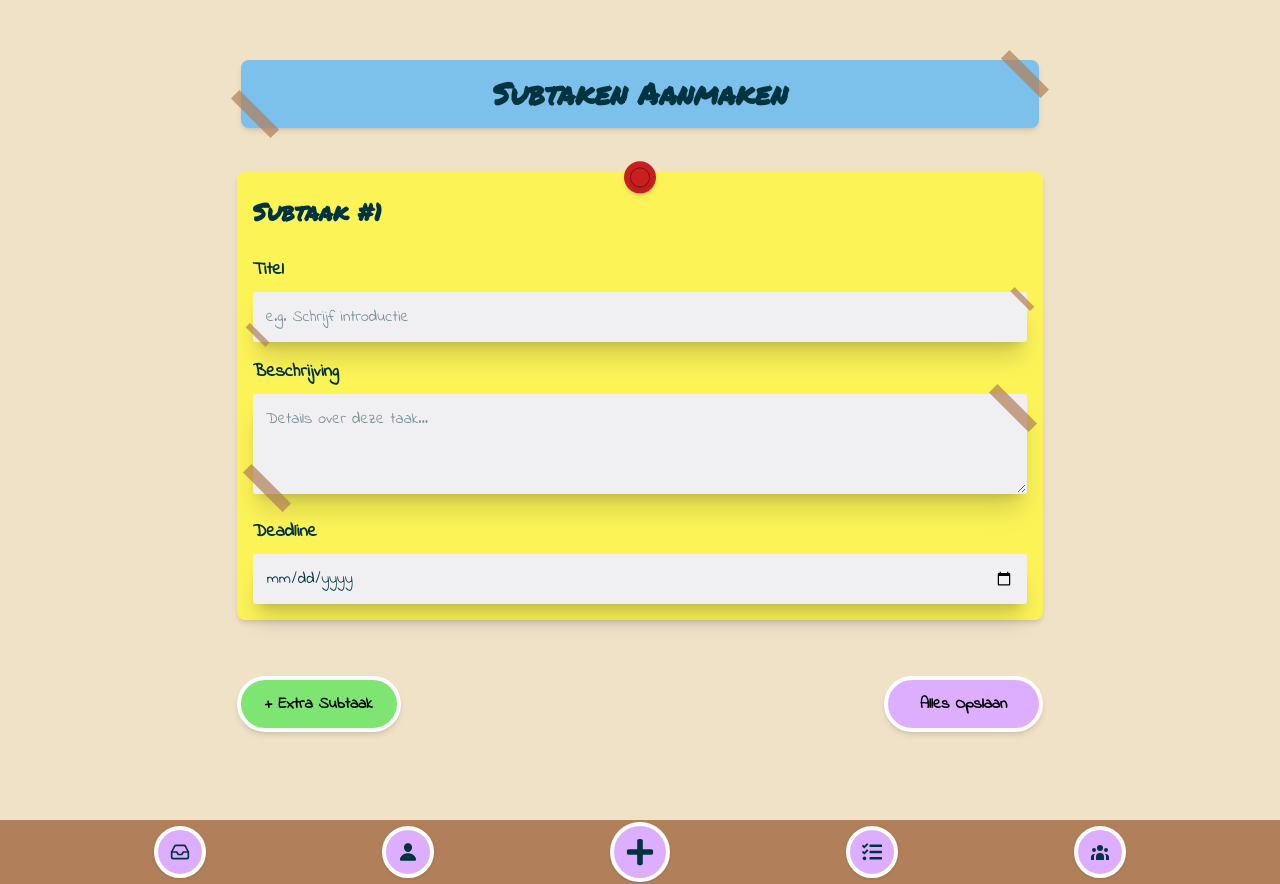
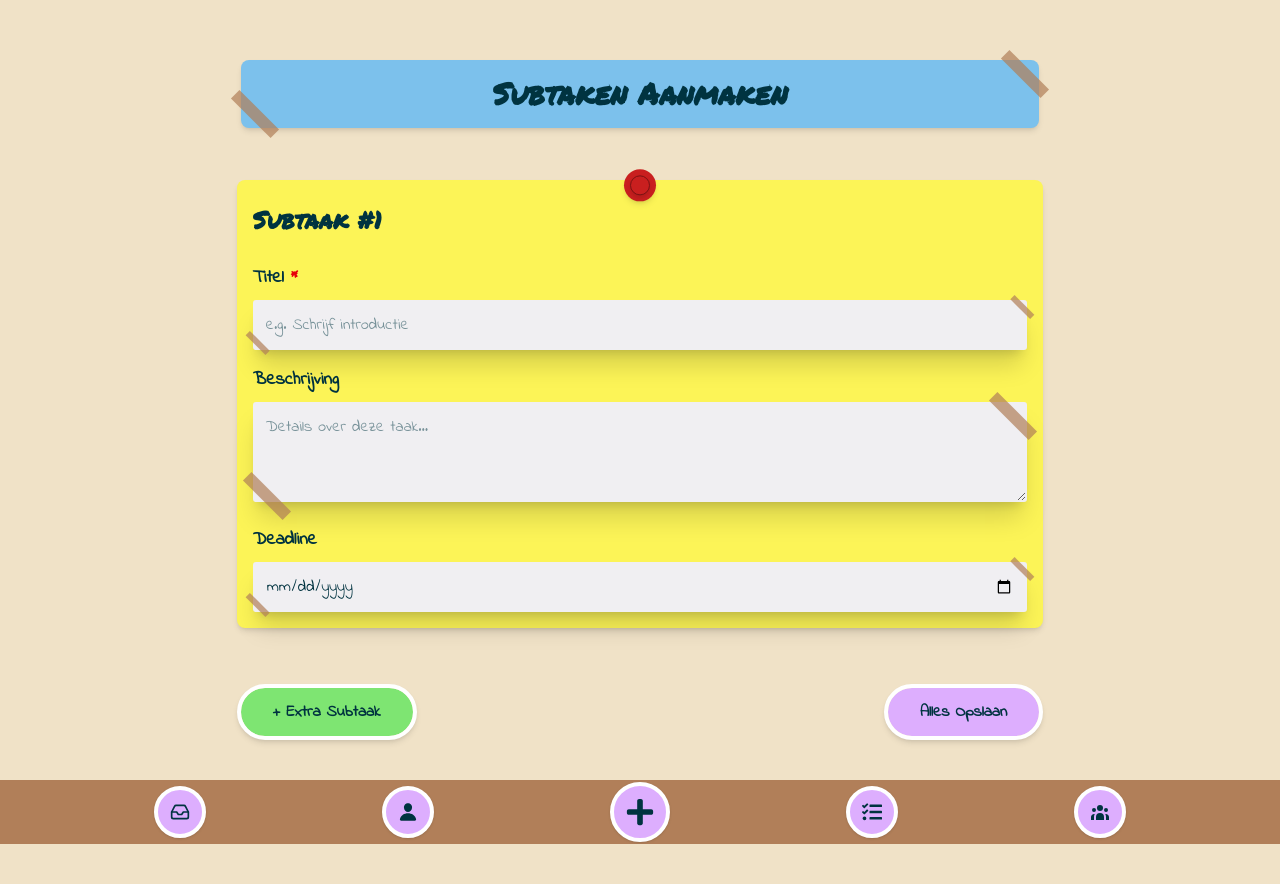
Before and after one commit to dingoskye/tle8-startup, a React (Vite) app in the folder front-end/: page /sub-takenmaken in a window 1280 px wide. After the commit the page ends 844 px from the top, so only its background shows below. Built offline with nearby package versions, Linux system fonts and the light colour scheme.

Commit message:
Refactor button styles and update CreateSubtasks component to use new Button component
wcag getest

```diff
--- a/front-end/src/components/ui/button.jsx
+++ b/front-end/src/components/ui/button.jsx
@@ -1,6 +1,5 @@
 import {Button as ButtonPrimitive} from "@base-ui/react/button"
 import {cva} from "class-variance-authority";
-
 import {cn} from "@/lib/utils"
 
 const buttonVariants = cva(
@@ -9,19 +8,27 @@ const buttonVariants = cva(
         variants: {
             variant: {
                 default: "bg-primary text-primary-foreground hover:bg-primary/80",
-                outline:
-                    "border-border bg-background hover:bg-muted hover:text-foreground aria-expanded:bg-muted aria-expanded:text-foreground dark:bg-transparent dark:hover:bg-input/30",
-                secondary:
-                    "bg-secondary text-secondary-foreground hover:bg-[color-mix(in_oklch,var(--secondary),var(--foreground)_5%)] aria-expanded:bg-secondary aria-expanded:text-secondary-foreground",
-                ghost:
-                    "hover:bg-muted hover:text-foreground aria-expanded:bg-muted aria-expanded:text-foreground dark:hover:bg-muted/50",
-                destructive:
-                    "bg-destructive/10 text-destructive hover:bg-destructive/20 focus-visible:border-destructive/40 focus-visible:ring-destructive/20 dark:bg-destructive/20 dark:hover:bg-destructive/30 dark:focus-visible:ring-destructive/40",
+
+
+                purple: "bg-button-purple text-text border-4 border-white rounded-full shadow-md font-bold hover:scale-105 focus-visible:ring-black focus-visible:border-black",
+                green: "bg-secondary text-text border-4 border-white rounded-full shadow-md font-bold hover:scale-105 focus-visible:ring-black focus-visible:border-black",
+                "boardit-white": "bg-bg-white text-red-700 border-4 border-white rounded-full shadow-md font-bold hover:scale-105 focus-visible:ring-black focus-visible:border-black",
+
+
+                outline: "border-border bg-background hover:bg-muted hover:text-foreground aria-expanded:bg-muted aria-expanded:text-foreground dark:bg-transparent dark:hover:bg-input/30",
+                secondary: "bg-secondary text-secondary-foreground hover:bg-[color-mix(in_oklch,var(--secondary),var(--foreground)_5%)] aria-expanded:bg-secondary aria-expanded:text-secondary-foreground",
+                ghost: "hover:bg-muted hover:text-foreground aria-expanded:bg-muted aria-expanded:text-foreground dark:hover:bg-muted/50",
+                destructive: "bg-destructive/10 text-destructive hover:bg-destructive/20 focus-visible:border-destructive/40 focus-visible:ring-destructive/20 dark:bg-destructive/20 dark:hover:bg-destructive/30 dark:focus-visible:ring-destructive/40",
                 link: "text-primary underline-offset-4 hover:underline",
             },
             size: {
-                default:
-                    "h-8 gap-1.5 px-3 has-data-[icon=inline-end]:pr-2.5 has-data-[icon=inline-start]:pl-2.5",
+                default: "h-8 gap-1.5 px-3 has-data-[icon=inline-end]:pr-2.5 has-data-[icon=inline-start]:pl-2.5",
+
+                // --- YOUR CUSTOM BOARD-IT SIZES ---
+                boardit: "px-8 py-3 text-base h-auto",
+                "boardit-sm": "px-4 py-2 text-sm h-auto",
+                // ----------------------------------
+
                 xs: "h-6 gap-1 px-2.5 text-xs has-data-[icon=inline-end]:pr-2 has-data-[icon=inline-start]:pl-2 [&_svg:not([class*='size-'])]:size-3",
                 sm: "h-7 gap-1 px-3 has-data-[icon=inline-end]:pr-2 has-data-[icon=inline-start]:pl-2",
                 lg: "h-9 gap-1.5 px-4 has-data-[icon=inline-end]:pr-3 has-data-[icon=inline-start]:pl-3",
@@ -38,12 +45,7 @@ const buttonVariants = cva(
     }
 )
 
-function Button({
-                    className,
-                    variant = "default",
-                    size = "default",
-                    ...props
-                }) {
+function Button({ className, variant = "default", size = "default", ...props }) {
     return (
         <ButtonPrimitive
             data-slot="button"
--- a/front-end/src/context/api-context.jsx
+++ b/front-end/src/context/api-context.jsx
@@ -2,7 +2,7 @@ import {createContext, useContext} from "react"
 
 const ApiContext = createContext()
 
-const BASE_URL = "http://127.0.0.1:8000"
+const BASE_URL = "http://127.0.0.1:8000/api"
 
 export function ApiProvider({children}) {
     async function apiFetch(endpoint, options = {}) {
--- a/front-end/src/context/group-context.jsx
+++ b/front-end/src/context/group-context.jsx
@@ -9,7 +9,7 @@ export function GroupProvider({children}) {
 
     async function fetchGroups() {
         try {
-            const data = await apiFetch(`/api/group`, {
+            const data = await apiFetch(`/group`, {
                 method: "GET",
                 headers: {
                     Accept: "application/json",
--- a/front-end/src/pages/create-subtasks.jsx
+++ b/front-end/src/pages/create-subtasks.jsx
@@ -1,11 +1,13 @@
 import { useState, useEffect } from 'react';
 import { Card, TapeCard } from "@/components/ui/cards.jsx";
 import Tape from "@/components/ui/tape.jsx";
-import { useApi } from "@/context/api-context.jsx"; // 1. Import useApi
+import { useApi } from "@/context/api-context.jsx";
+import { Button } from "@/components/ui/button.jsx";
 
 const CreateSubtasks = () => {
+
     useEffect(() => {
-        document.title = "Board-it | Create Subtasks";
+        document.title = "Board-it | Subtaken Aanmaken";
     }, []);
 
     const [subtasks, setSubtasks] = useState([
@@ -98,9 +100,9 @@ const CreateSubtasks = () => {
     };
 
     return (
-        <main className="pb-12">
+        <>
             {/* --- HEADER SECTION (Matches Home.jsx exactly) --- */}
-            <header role="banner" className="text-center p-1 mt-10 mb-8 relative w-[90%] md:w-[70%] mx-auto">
+            <header role="banner" className="text-center p-1 mt-10 mb-5 relative w-[90%] md:w-[70%] mx-auto">
                 <div className="bg-primary w-full p-4 rounded-lg shadow-md relative">
                     <Tape variant="big-r" />
                     <Tape variant="big-l" />
@@ -134,13 +136,15 @@ const CreateSubtasks = () => {
                                 <div className="flex justify-between items-center mb-4 mt-2">
                                     <h2 className="text-2xl font-bold font-headers">Subtaak #{index + 1}</h2>
                                     {subtasks.length > 1 && (
-                                        <button
+                                        <Button
                                             type="button"
+                                            variant="boardit-white"
+                                            size="boardit-sm"
                                             onClick={() => handleRemoveSubtask(task.id)}
-                                            className="text-red-700 hover:text-red-900 font-bold underline cursor-pointer focus-visible:outline-black"
+                                            aria-label={`Verwijder subtaak ${index + 1}`}
                                         >
                                             Verwijder
-                                        </button>
+                                        </Button>
                                     )}
                                 </div>
 
@@ -148,17 +152,22 @@ const CreateSubtasks = () => {
                                     {/* Titel Input */}
                                     <div>
 
-                                        <label className="block mb-2 font-headings text-lg font-bold">Titel</label>
+                                        <label htmlFor={`title-${task.id}`} className="block mb-2 font-headings text-lg font-bold">
+                                            Titel <span aria-hidden="true" className="text-red-600">*</span>
+                                            <span className="sr-only">(Verplicht)</span>
+                                        </label>
 
                                     <div className="relative">
                                         <Tape variant="small-r"  />
                                         <Tape variant="small-l" />
                                         <input
+
+                                            id={`title-${task.id}`}
                                             type="text"
                                             className="w-full bg-bg-white shadow-xl/15 rounded-[3px] p-3 border border-transparent focus:border-black outline-none"
                                             placeholder="e.g. Schrijf introductie"
                                             value={task.title}
-                                            // Update 'title' here!
+
                                             onChange={(e) => handleChange(task.id, 'title', e.target.value)}
                                             required
                                         />
@@ -169,12 +178,13 @@ const CreateSubtasks = () => {
 
                                     {/* Description Input */}
                                     <div>
-                                        <label className="block mb-2 font-headings text-lg font-bold">Beschrijving</label>
+                                        <label htmlFor={`description-${task.id}`} className="block mb-2 font-headings text-lg font-bold">Beschrijving</label>
 
                                         <div className="relative">
                                             <Tape variant="big-r"  />
                                             <Tape variant="big-l" />
                                         <textarea
+                                            id={`description-${task.id}`}
                                             className="w-full bg-bg-white shadow-xl/15 rounded-[3px] p-3 min-h-[100px] border border-transparent focus:border-black outline-none"
                                             placeholder="Details over deze taak..."
                                             value={task.description}
@@ -185,11 +195,12 @@ const CreateSubtasks = () => {
 
                                     {/* Deadline Input */}
                                     <div>
-                                        <label className="block mb-2 font-headings text-lg font-bold">Deadline</label>
+                                        <label htmlFor={`deadline-${task.id}`}  className="block mb-2 font-headings text-lg font-bold">Deadline</label>
                                         <div className="relative">
-                                            <Tape variant="-r"  />
-                                            <Tape variant="-l" />
+                                            <Tape variant="small-r"  />
+                                            <Tape variant="small-l" />
                                         <input
+                                            id={`deadline-${task.id}`}
                                             type="date"
                                             className="w-full bg-bg-white shadow-xl/15 rounded-[3px] p-3 cursor-pointer border border-transparent focus:border-black outline-none"
                                             value={task.deadline}
@@ -205,24 +216,27 @@ const CreateSubtasks = () => {
 
                 {/* --- ACTION BUTTONS --- */}
                 <div className="flex flex-col sm:flex-row gap-4 mt-6 w-[90%] md:w-[70%] justify-between">
-                    <button
+
+                    <Button
                         type="button"
+                        variant="green"
+                        size="boardit"
                         onClick={handleAddSubtask}
-                        className="bg-secondary text-black px-6 py-3 rounded-full border-4 border-white shadow-md font-bold hover:scale-105 transition-transform"
                     >
                         + Extra Subtaak
-                    </button>
+                    </Button>
 
-                    <button
+                    <Button
                         type="submit"
+                        variant="purple"
+                        size="boardit"
                         disabled={isSubmitting}
-                        className={`bg-button-purple text-black px-8 py-3 rounded-full border-4 border-white shadow-md font-bold hover:scale-105 transition-transform ${isSubmitting ? 'opacity-50 cursor-not-allowed' : ''}`}
                     >
                         {isSubmitting ? 'Bezig met opslaan...' : 'Alles Opslaan'}
-                    </button>
+                    </Button>
                 </div>
             </form>
-        </main>
+        </>
     );
 };
 
```
